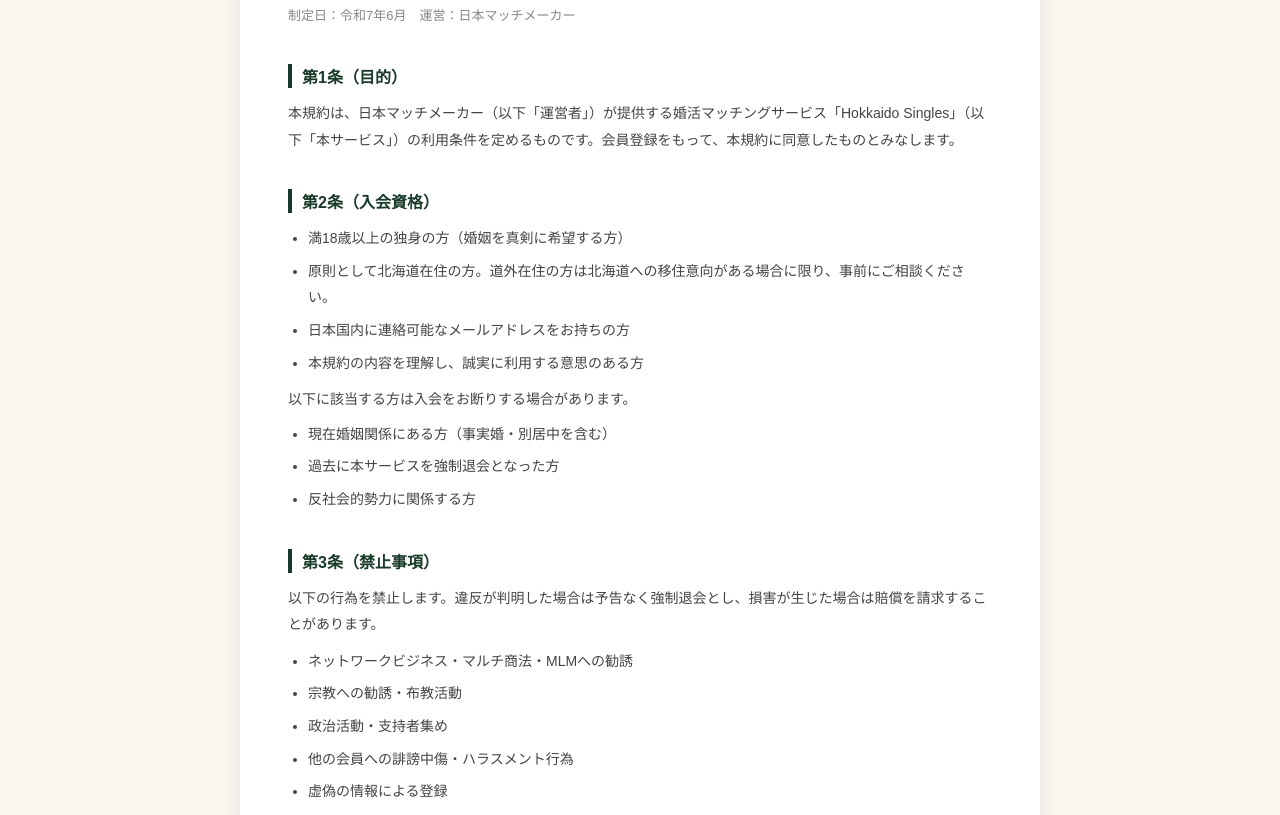
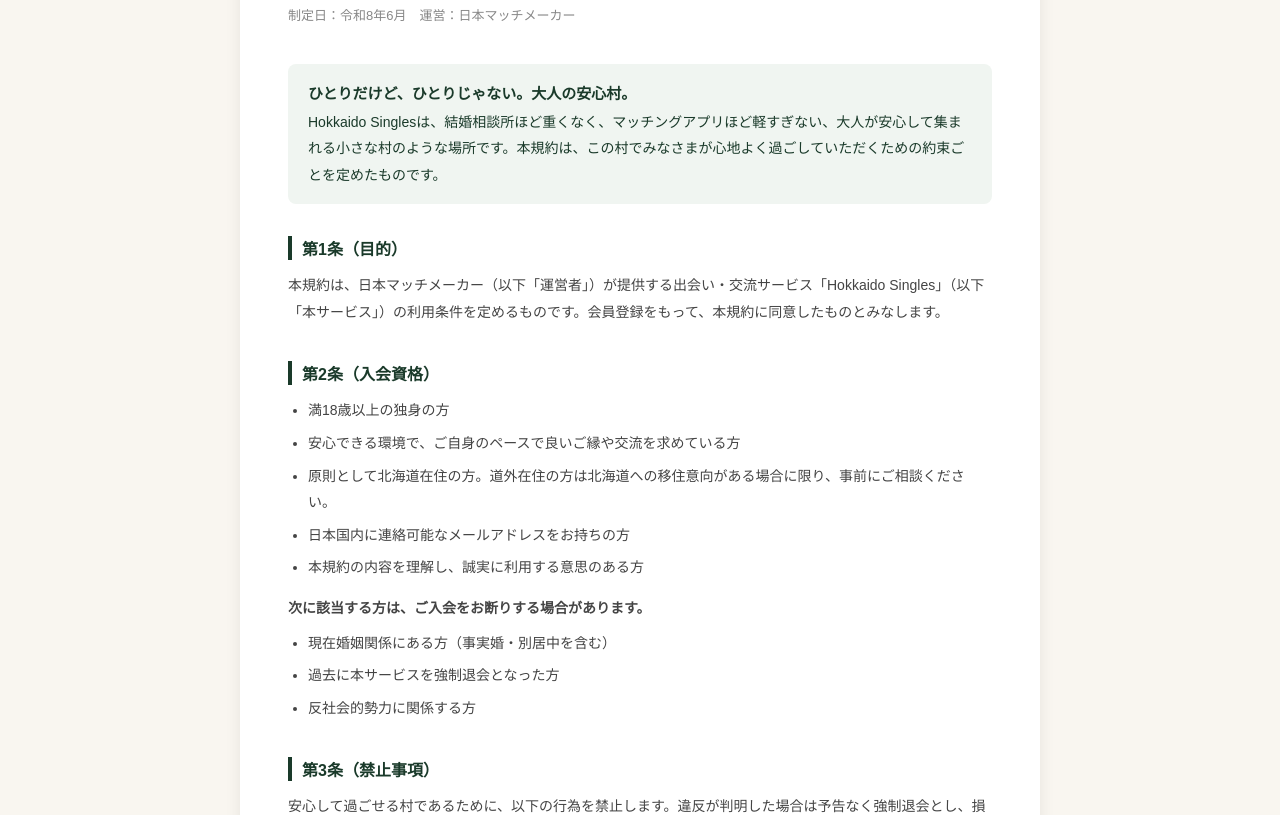
Before and after one commit to jmmjapan/hokkaido-singles, a website: page public/terms.html in a window 1280 px wide. Shown: the part 193-1008 px from the top of the page. Drawn offline with Linux system fonts and the light colour scheme.

Commit message:
利用規約を村コンセプトに沿って修正

```diff
--- a/public/terms.html
+++ b/public/terms.html
@@ -11,11 +11,14 @@
 .container { max-width: 800px; margin: 40px auto; background: white; border-radius: 12px; padding: 48px; box-shadow: 0 2px 16px rgba(0,0,0,0.08); }
 h2 { font-size: 22px; color: #1a3a2a; margin-bottom: 8px; }
 .updated { font-size: 13px; color: #888; margin-bottom: 40px; }
+.concept { background: #f0f5f1; border-radius: 8px; padding: 16px 20px; margin-bottom: 32px; font-size: 14px; line-height: 1.9; color: #1a3a2a; }
+.concept strong { font-size: 15px; }
 .section { margin-bottom: 36px; }
 .section h3 { font-size: 16px; font-weight: bold; color: #1a3a2a; border-left: 4px solid #1a3a2a; padding-left: 10px; margin-bottom: 12px; }
 .section p, .section li { font-size: 14px; line-height: 1.9; color: #444; }
 .section ul { padding-left: 20px; }
 .section li { margin-bottom: 6px; }
+.refuse-lead { margin-top: 14px; font-weight: bold; color: #1a3a2a; }
 .highlight { background: #fff8e1; border: 1px solid #ffe082; border-radius: 8px; padding: 16px; margin-top: 12px; }
 .highlight p { color: #e65100; font-weight: bold; font-size: 13px; }
 .back-btn { display: inline-block; margin-top: 32px; padding: 12px 28px; background: #1a3a2a; color: white; border-radius: 8px; text-decoration: none; font-size: 14px; }
@@ -25,16 +28,30 @@
 <header><h1>🌿 Hokkaido Singles</h1></header>
 <div class="container">
 <h2>利用規約</h2>
-<p class="updated">制定日：令和7年6月　運営：日本マッチメーカー</p>
-<div class="section"><h3>第1条（目的）</h3><p>本規約は、日本マッチメーカー（以下「運営者」）が提供する婚活マッチングサービス「Hokkaido Singles」（以下「本サービス」）の利用条件を定めるものです。会員登録をもって、本規約に同意したものとみなします。</p></div>
-<div class="section"><h3>第2条（入会資格）</h3><ul><li>満18歳以上の独身の方（婚姻を真剣に希望する方）</li><li>原則として北海道在住の方。道外在住の方は北海道への移住意向がある場合に限り、事前にご相談ください。</li><li>日本国内に連絡可能なメールアドレスをお持ちの方</li><li>本規約の内容を理解し、誠実に利用する意思のある方</li></ul><p style="margin-top:10px;">以下に該当する方は入会をお断りする場合があります。</p><ul style="margin-top:8px;"><li>現在婚姻関係にある方（事実婚・別居中を含む）</li><li>過去に本サービスを強制退会となった方</li><li>反社会的勢力に関係する方</li></ul></div>
-<div class="section"><h3>第3条（禁止事項）</h3><p>以下の行為を禁止します。違反が判明した場合は予告なく強制退会とし、損害が生じた場合は賠償を請求することがあります。</p><ul style="margin-top:10px;"><li>ネットワークビジネス・マルチ商法・MLMへの勧誘</li><li>宗教への勧誘・布教活動</li><li>政治活動・支持者集め</li><li>他の会員への誹謗中傷・ハラスメント行為</li><li>虚偽の情報による登録</li><li>商業目的での利用</li><li>その他、運営者が不適切と判断する行為</li></ul><div class="highlight"><p>⚠️ 勧誘目的での登録・活動は即強制退会となります。</p></div></div>
-<div class="section"><h3>第4条（料金・支払い）</h3><ul><li>入会金：3,500円（審査通過後にご請求）</li><li>ライトプラン：月額1,100円</li><li>スタンダードプラン：月額3,300円</li><li>最初の2ヶ月間は無料トライアル期間とします。</li><li>支払い方法はクレジットカード決済（Stripe）となります。</li><li>一度お支払いいただいた料金は、原則として返金いたしません。</li></ul></div>
-<div class="section"><h3>第5条（退会・強制退会）</h3><ul><li>退会希望の場合は、運営者までメールにてご連絡ください。</li><li>第3条の禁止事項に違反した場合は、予告なく強制退会とすることがあります。</li><li>強制退会の場合、入会金・月会費の返金はいたしません。</li></ul></div>
-<div class="section"><h3>第6条（個人情報の取り扱い）</h3><ul><li>ご登録いただいた個人情報は、本サービスの運営・審査・マッチング目的のみに使用します。</li><li>第三者への提供は、法令に基づく場合を除き行いません。</li><li>本人確認書類は審査完了後、適切に管理・保管します。</li></ul></div>
-<div class="section"><h3>第7条（免責事項）</h3><ul><li>本サービスは出会いの機会を提供するものであり、成婚を保証するものではありません。</li><li>会員同士のトラブルについて、運営者は仲介に努めますが、法的責任を負いません。</li><li>システム障害等によるサービス停止について、運営者は責任を負いません。</li></ul></div>
-<div class="section"><h3>第8条（規約の変更）</h3><p>運営者は必要に応じて本規約を変更することがあります。変更後も継続してご利用の場合、変更後の規約に同意したものとみなします。</p></div>
-<div class="section"><h3>第9条（運営者情報）</h3><ul><li>運営者：日本マッチメーカー</li><li>所在地：北海道札幌市</li><li>お問い合わせ：nipponmatchmaker@gmail.com</li></ul></div>
+<p class="updated">制定日：令和8年6月　運営：日本マッチメーカー</p>
+
+<div class="concept"><strong>ひとりだけど、ひとりじゃない。大人の安心村。</strong><br>Hokkaido Singlesは、結婚相談所ほど重くなく、マッチングアプリほど軽すぎない、大人が安心して集まれる小さな村のような場所です。本規約は、この村でみなさまが心地よく過ごしていただくための約束ごとを定めたものです。</div>
+
+<div class="section"><h3>第1条（目的）</h3><p>本規約は、日本マッチメーカー（以下「運営者」）が提供する出会い・交流サービス「Hokkaido Singles」（以下「本サービス」）の利用条件を定めるものです。会員登録をもって、本規約に同意したものとみなします。</p></div>
+
+<div class="section"><h3>第2条（入会資格）</h3><ul><li>満18歳以上の独身の方</li><li>安心できる環境で、ご自身のペースで良いご縁や交流を求めている方</li><li>原則として北海道在住の方。道外在住の方は北海道への移住意向がある場合に限り、事前にご相談ください。</li><li>日本国内に連絡可能なメールアドレスをお持ちの方</li><li>本規約の内容を理解し、誠実に利用する意思のある方</li></ul><p class="refuse-lead">次に該当する方は、ご入会をお断りする場合があります。</p><ul style="margin-top:8px;"><li>現在婚姻関係にある方（事実婚・別居中を含む）</li><li>過去に本サービスを強制退会となった方</li><li>反社会的勢力に関係する方</li></ul></div>
+
+<div class="section"><h3>第3条（禁止事項）</h3><p>安心して過ごせる村であるために、以下の行為を禁止します。違反が判明した場合は予告なく強制退会とし、損害が生じた場合は賠償を請求することがあります。</p><ul style="margin-top:10px;"><li>ネットワークビジネス・マルチ商法・MLMへの勧誘</li><li>宗教への勧誘・布教活動</li><li>政治活動・支持者集め</li><li>他の会員への誹謗中傷・ハラスメント行為</li><li>虚偽の情報による登録</li><li>商業目的での利用</li><li>その他、運営者が不適切と判断する行為</li></ul><div class="highlight"><p>⚠️ 勧誘目的での登録・活動は即強制退会となります。</p></div></div>
+
+<div class="section"><h3>第4条（料金・支払い）</h3><ul><li>入会金：3,500円（審査通過後にご請求）</li><li>ライトプラン：月額1,100円</li><li>スタンダードプラン：月額3,300円</li><li>最初の2ヶ月間は無料トライアル期間とします。トライアル期間中に退会された場合、月額料金は発生しません。</li><li>支払い方法はクレジットカード決済（Stripe）となります。</li><li>月額料金は毎月自動で更新されます。退会手続きをされた場合、次回以降の更新は停止されます。</li><li>一度お支払いいただいた料金は、日割り返金を含め、原則として返金いたしません。</li></ul></div>
+
+<div class="section"><h3>第5条（退会）</h3><ul><li>退会をご希望の場合は、マイページの「退会する」ボタン、または運営者へのメールにてお手続きいただけます。</li><li>退会手続きが完了すると、月額プランの次回以降の自動更新は停止されます。すでにお支払い済みの期間は、その期間の満了までご利用いただけます。</li><li>退会後、会員情報・プロフィール等のデータは、法令で保存が定められたものを除き、適切に削除いたします。</li><li>いつでも退会いただけます。</li></ul></div>
+
+<div class="section"><h3>第6条（強制退会）</h3><ul><li>第3条の禁止事項に違反した場合は、予告なく強制退会とすることがあります。</li><li>強制退会の場合、入会金・月会費の返金はいたしません。</li></ul></div>
+
+<div class="section"><h3>第7条（個人情報の取り扱い）</h3><ul><li>ご登録いただいた個人情報は、本サービスの運営・審査・マッチング目的のみに使用します。</li><li>第三者への提供は、法令に基づく場合を除き行いません。</li><li>本人確認書類は審査完了後、適切に管理・保管します。</li></ul></div>
+
+<div class="section"><h3>第8条（免責事項）</h3><ul><li>本サービスは、安心して出会い・交流できる場を提供するものであり、交際や成婚を保証するものではありません。</li><li>会員同士のトラブルについて、運営者は誠実に対応に努めますが、法的責任を負いません。</li><li>システム障害等によるサービス停止について、運営者は責任を負いません。</li></ul></div>
+
+<div class="section"><h3>第9条（規約の変更）</h3><p>運営者は必要に応じて本規約を変更することがあります。変更後も継続してご利用の場合、変更後の規約に同意したものとみなします。</p></div>
+
+<div class="section"><h3>第10条（運営者情報）</h3><ul><li>運営者：日本マッチメーカー</li><li>所在地：北海道札幌市北区北7西5　ストークマンション603</li><li>お問い合わせ：nipponmatchmaker@gmail.com</li></ul></div>
+
 <a href="register.html" class="back-btn">← 登録フォームに戻る</a>
 </div>
 </body>
```
